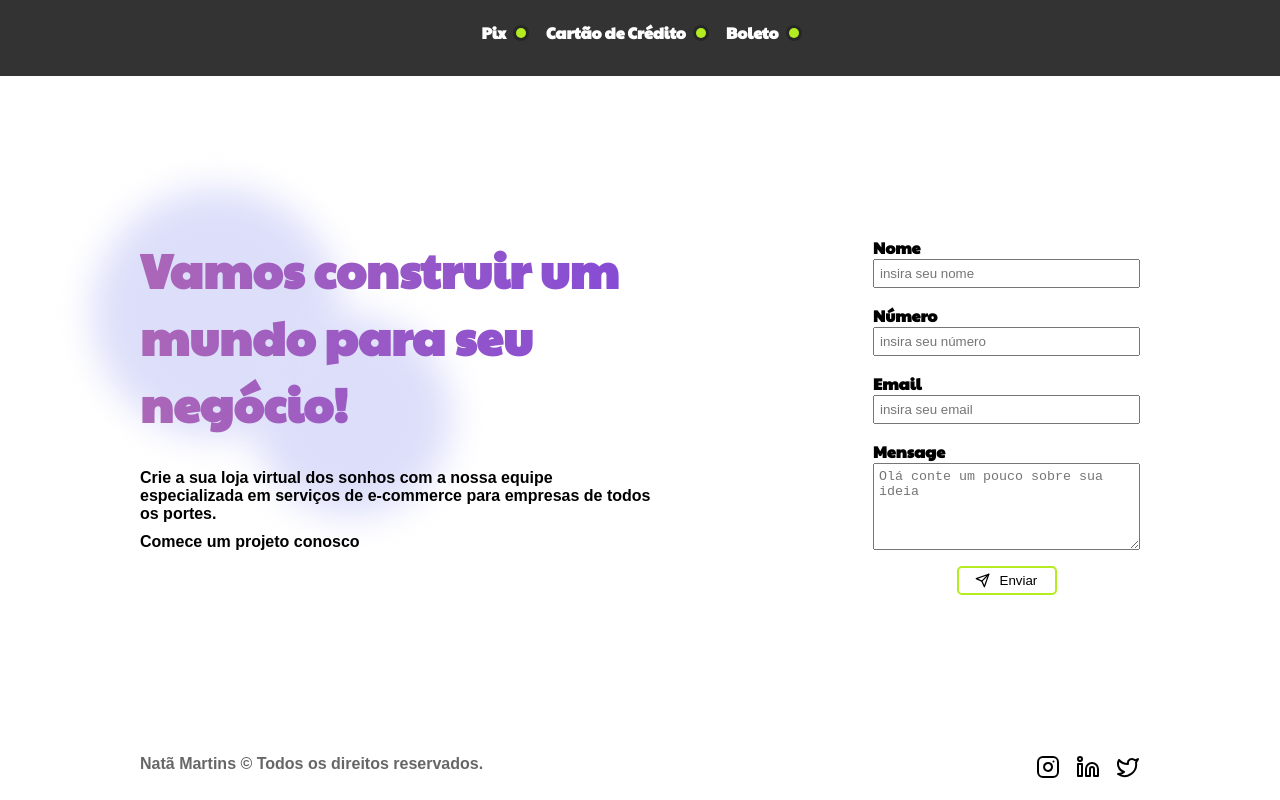
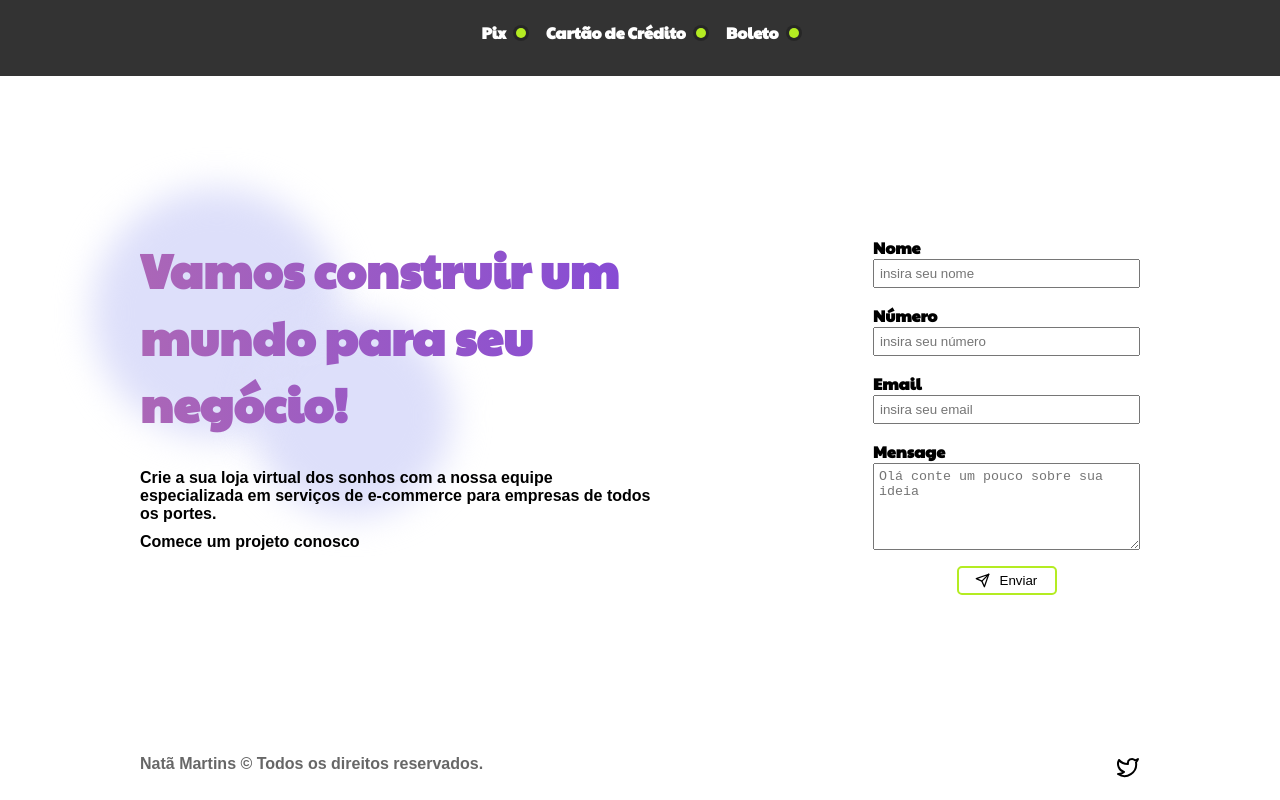
Before and after one commit to natamartins/mycompany, a Next.js app: page / in a window 1280 px wide. Shown: the part 3140-3940 px from the top of the page. Built offline with nearby package versions, Linux system fonts and the light colour scheme.

Commit message:
new update

```diff
--- a/src/app/page.tsx
+++ b/src/app/page.tsx
@@ -219,8 +219,12 @@ export default function Home(): JSX.Element {
         <div className="card_footer-contact">
           <p>Natã Martins © Todos os direitos reservados.</p>
           <div>
-            <Instagram />
-            <Linkedin />
+            <Link href='https://www.instagram.com/ns_solucoes2/?theme=dark' >
+              <Instagram />
+            </Link>
+            <Link href='https://www.linkedin.com/in/nsolucoes2023'>
+              <Linkedin />
+            </Link>
             <Twitter />
           </div>
         </div>
```
